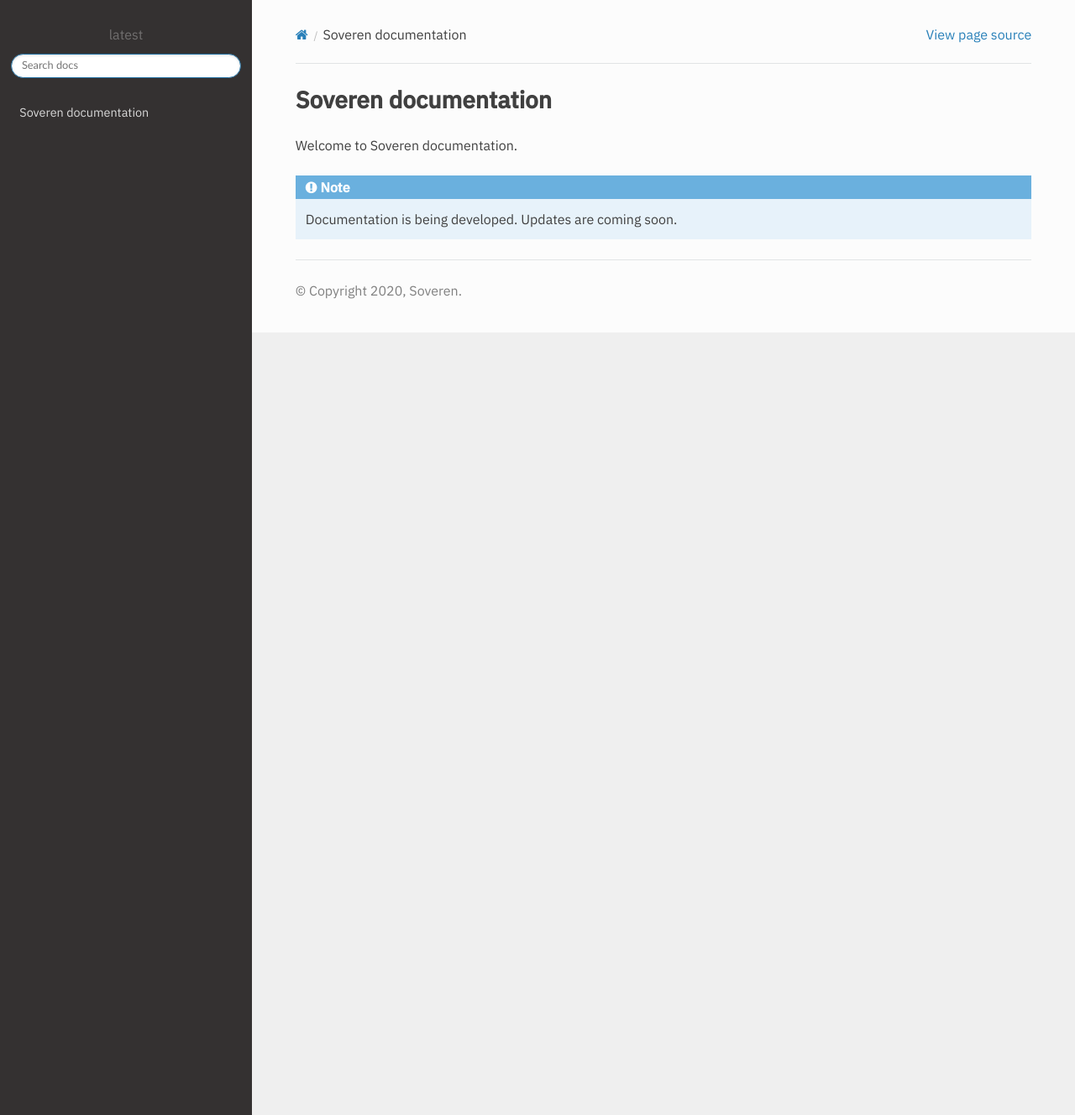
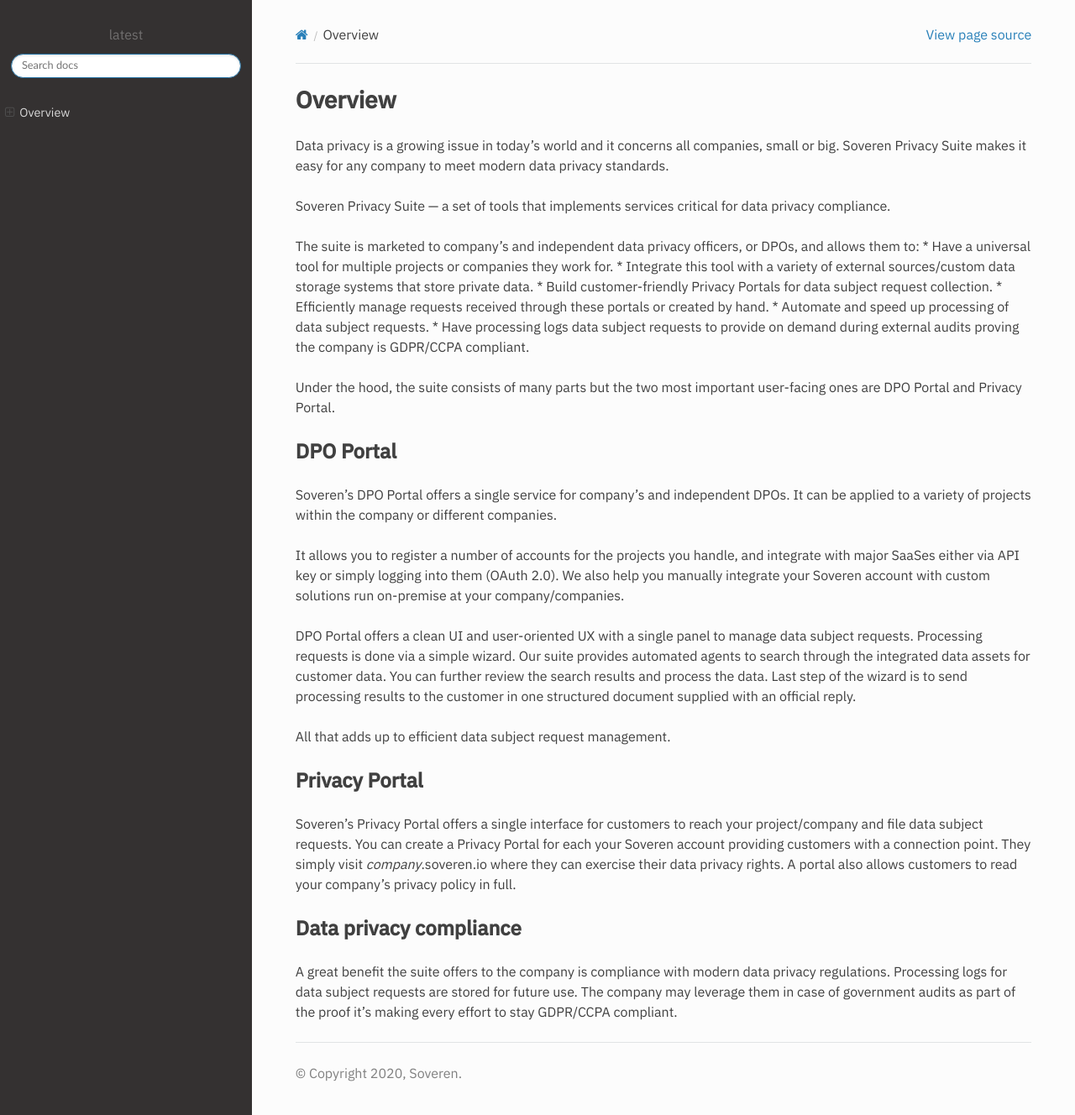
Before and after one commit to soverenio/docs, a Sphinx documentation site: the page built from docs/source/index.rst, in a window 1280 px wide and 1328 px high. Shown: the whole window at 84% size. Built offline with Sphinx 7.4.7 and the Read the Docs theme 2.0.0, drawn with Linux system fonts in a browser that asks for light colours.

Commit message:
draft and overview describing SPS

```diff
--- a/docs/source/index.rst
+++ b/docs/source/index.rst
@@ -1,9 +1,47 @@
 .. Soveren documentation master file, created by
    sphinx-quickstart on Nov 01 20:00:09 2020.
 
-Soveren documentation
+Overview
 =====================
 
-Welcome to Soveren documentation.
+Data privacy is a growing issue in today's world and it concerns all companies, small or big.
+Soveren Privacy Suite makes it easy for any company to meet modern data privacy standards.
 
-.. note:: Documentation is being developed. Updates are coming soon.
+Soveren Privacy Suite — a set of tools that implements services critical for data privacy compliance.
+
+The suite is marketed to company's and independent data privacy officers, or DPOs, and allows them to:
+* Have a universal tool for multiple projects or companies they work for.
+* Integrate this tool with a variety of external sources/custom data storage systems that store private data.
+* Build customer-friendly Privacy Portals for data subject request collection.
+* Efficiently manage requests received through these portals or created by hand.
+* Automate and speed up processing of data subject requests.
+* Have processing logs data subject requests to provide on demand during external audits proving the company is GDPR/CCPA compliant.
+
+Under the hood, the suite consists of many parts but the two most important user-facing ones are DPO Portal and Privacy Portal.
+
+DPO Portal
+----------
+Soveren's DPO Portal offers a single service for company's and independent DPOs. It can be applied to a variety of projects within the company or different companies.
+
+It allows you to register a number of accounts for the projects you handle, and integrate with major SaaSes either via API key or simply logging into them (OAuth 2.0).
+We also help you manually integrate your Soveren account with custom solutions run on-premise at your company/companies.
+
+DPO Portal offers a clean UI and user-oriented UX with a single panel to manage data subject requests.
+Processing requests is done via a simple wizard. Our suite provides automated agents to search through the integrated data assets for customer data.
+You can further review the search results and process the data. Last step of the wizard is to send processing results to the customer in one structured document supplied with an official reply.
+
+All that adds up to efficient data subject request management.
+
+
+Privacy Portal
+-----------------
+Soveren's Privacy Portal offers a single interface for customers to reach your project/company and file data subject requests.
+You can create a Privacy Portal for each your Soveren account providing customers with a connection point. They simply visit *company*.soveren.io where they can exercise their data privacy rights.
+A portal also allows customers to read your company's privacy policy in full.
+
+
+Data privacy compliance
+-----------------------
+A great benefit the suite offers to the company is compliance with modern data privacy regulations.
+Processing logs for data subject requests are stored for future use.
+The company may leverage them in case of government audits as part of the proof it's making every effort to stay GDPR/CCPA compliant.
```
